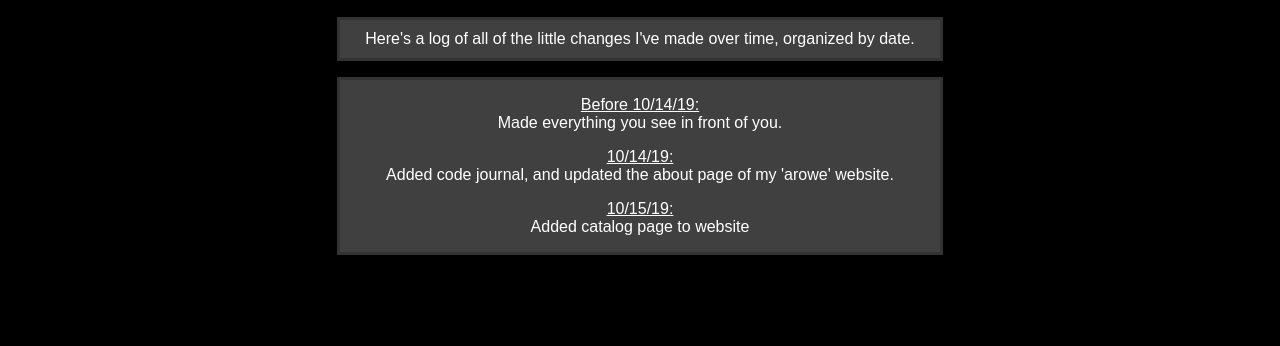
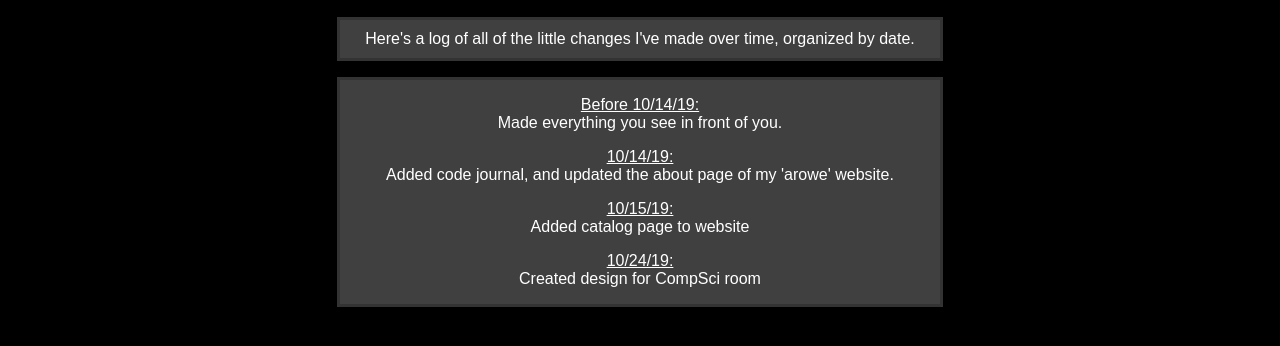
Before and after one commit to arowe104/arowe104.github.io, a plain HTML site: page journal.html in a window 1280 px wide. Shown: the part 208-554 px from the top of the page. Drawn offline with Linux system fonts and the light colour scheme.

Commit message:
added code journal entry

```diff
--- a/journal.html
+++ b/journal.html
@@ -114,6 +114,7 @@
 				<p class="entry"><div class="date">Before 10/14/19:</div> Made everything you see in front of you.</p>
 				<p class="entry"><div class="date">10/14/19:</div> Added code journal, and updated the about page of my 'arowe' website.</p>
 				<p class="entry"><div class="date">10/15/19:</div> Added catalog page to website</p>
+				<p class="entry"><div class="date">10/24/19:</div> Created design for CompSci room</p>
 			<center>
 		</div>
 	<center>
```
